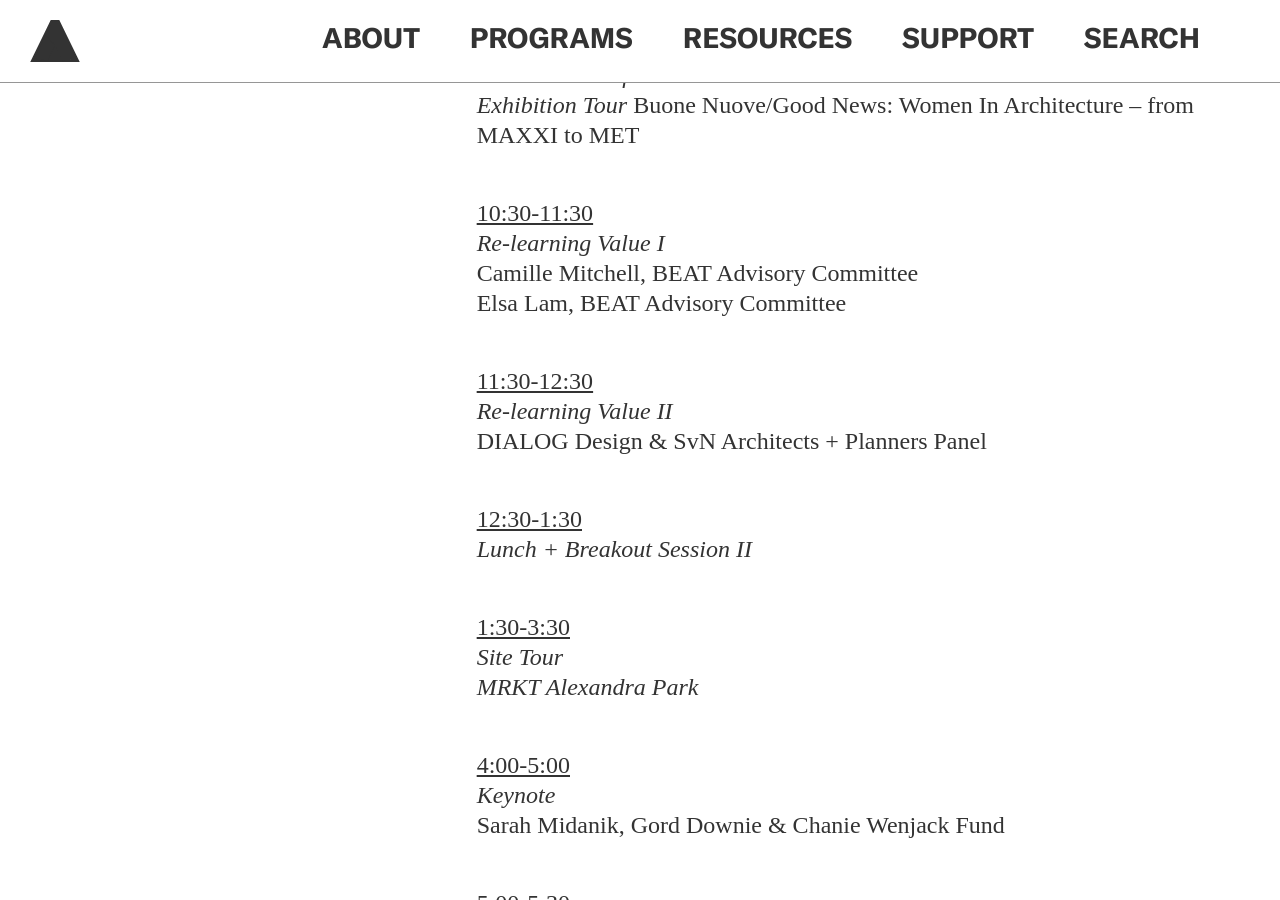
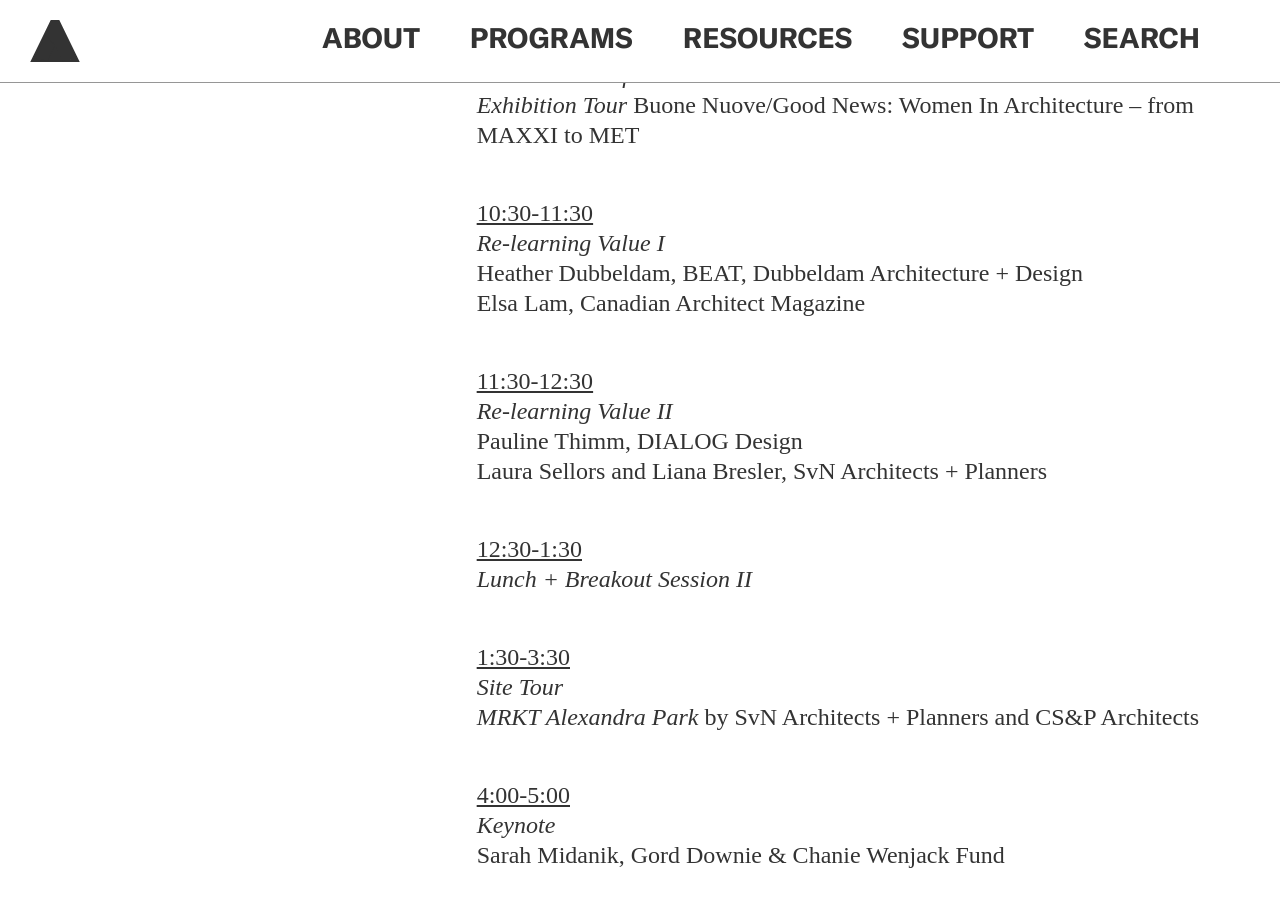
Before and after one commit to jengalas/bwaf-bbw, a Jekyll site: the page built from _programs/industry-leaders-roundtable-retreat.md, in a window 1280 px wide and 900 px high, scrolled down 3510 px. Built offline with Jekyll 4.4.1, drawn with Linux system fonts in a browser that asks for light colours; nearby versions of some CDN libraries; some web fonts are replaced.

Commit message:
Updated 1 file via CloudCannon.

```diff
--- a/_programs/industry-leaders-roundtable-retreat.md
+++ b/_programs/industry-leaders-roundtable-retreat.md
@@ -147,18 +147,19 @@
       Nuove/Good News: Women In Architecture – from MAXXI to MET
 
 
-      <u>10:30-11:30<br /></u>*Re-learning Value I<br>*Camille Mitchell, BEAT
-      Advisory Committee<br>Elsa Lam, BEAT Advisory Committee
+      <u>10:30-11:30<br /></u>*Re-learning Value I<br>*Heather Dubbeldam, BEAT,
+      Dubbeldam Architecture + Design<br>Elsa Lam, Canadian Architect Magazine
 
 
-      <u>11:30-12:30<br /></u>*Re-learning Value II<br>*DIALOG Design & SvN
-      Architects + Planners Panel
+      <u>11:30-12:30<br /></u>*Re-learning Value II<br>*Pauline Thimm, DIALOG
+      Design<br>Laura Sellors and Liana Bresler, SvN Architects + Planners
 
 
       <u>12:30-1:30<br /></u>*Lunch + Breakout Session II*
 
 
-      <u>1:30-3:30<br /></u>*Site Tour<br>MRKT Alexandra Park*
+      <u>1:30-3:30<br /></u>*Site Tour<br>MRKT Alexandra Park* by SvN Architects
+      + Planners and CS&P Architects
 
 
       <u>4:00-5:00<br /></u>*Keynote<br>*Sarah Midanik, Gord Downie & Chanie
```
Also changed, not shown: other parts of _programs/industry-leaders-roundtable-retreat.md (+1 -1 lines).
